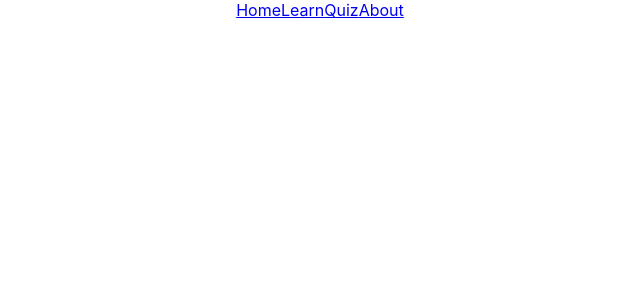
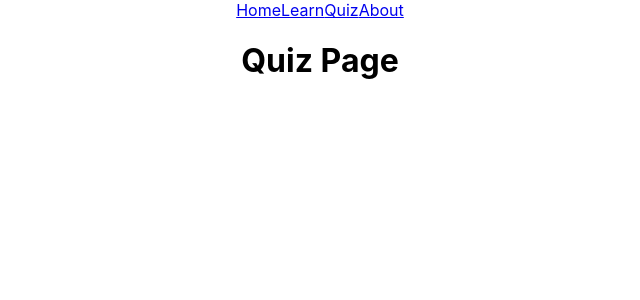
Before and after one commit to rosiegracejones/all-about-colours, a React (Create React App) app: page /quiz in a window 1280 px wide. Before the commit this address had no page. Shown: the top 300 px of the page, without its empty margins (320-960 px from the left). Built offline with nearby package versions, Linux system fonts and the light colour scheme.

Commit message:
main structure/pages added and routing working

```diff
--- a/src/Components/About/About.js
+++ /dev/null
@@ -1,9 +0,0 @@
-function About() {
-  return (
-    <div>
-      <h1>About</h1>
-    </div>
-  );
-}
-
-export default About;
--- a/src/Components/App/App.js
+++ b/src/Components/App/App.js
@@ -1,12 +1,10 @@
 import { BrowserRouter, Routes, Route } from "react-router-dom";
-// import Home from "./components/Home";
-// import Learn from "./components/Learn";
-// import Colour from "./components/Colour";
-// import Quiz from "./components/Quiz";
-// import About from "./components/About";
 import Navbar from "../Navbar/Navbar";
 import Homepage from "../../Pages/Homepage";
 import AboutPage from "../../Pages/AboutPage";
+import QuizPage from "../../Pages/QuizPage";
+import LearnPage from "../../Pages/LearnPage";
+
 import "./App.css";
 
 function App() {
@@ -17,10 +15,8 @@ function App() {
         <Routes>
           <Route exact path="/" element={<Homepage />} />
           <Route path="/about" element={<AboutPage />} />
-          {/* <Route exact path="/learn" element={<Learn />} />
-          <Route path="/learn/:id" element={<Colour />} />
-          <Route path="/quiz" element={<Quiz />} />
-          <Route path="/about" element={<About />} /> */}
+          <Route path="/learn" element={<LearnPage />} />
+          <Route path="/quiz" element={<QuizPage />} />
         </Routes>
       </div>
     </BrowserRouter>
--- a/src/Components/Home/Home.js
+++ b/src/Components/Home/Home.js
@@ -1,7 +1,10 @@
+import NameInput from "../NameInput/NameInput"
+
 function Home() {
   return (
     <div>
       <h1>Home</h1>
+      <NameInput />
     </div>
   );
 }
--- /dev/null
+++ b/src/Components/Learn/Learn.js
@@ -0,0 +1,9 @@
+function Learn() {
+  return (
+    <div>
+      <h1>Learn Page</h1>
+    </div>
+  );
+}
+
+export default Learn;
--- /dev/null
+++ b/src/Components/NameInput/NameInput.js
@@ -0,0 +1,9 @@
+function NameInput() {
+  return (
+    <div>
+      <h1>name input here!</h1>
+    </div>
+  );
+}
+
+export default NameInput;
--- /dev/null
+++ b/src/Components/Quiz/Quiz.js
@@ -0,0 +1,9 @@
+function Quiz() {
+    return (
+      <div>
+        <h1>Quiz Page</h1>
+      </div>
+    );
+  }
+
+  export default Quiz;
--- a/src/Pages/AboutPage.js
+++ b/src/Pages/AboutPage.js
@@ -1,5 +1,3 @@
-import About from "../Components/About/About";
-
 export default function AboutPage() {
-  return <About />;
+  return <div>About text here</div>
 }
--- a/src/Pages/LearnPage.js
+++ b/src/Pages/LearnPage.js
@@ -0,0 +1,5 @@
+import Learn from "../Components/Learn/Learn"
+
+export default function LearnPage() {
+  return <Learn />;
+};
--- a/src/Pages/QuizPage.js
+++ b/src/Pages/QuizPage.js
@@ -0,0 +1,5 @@
+import Quiz from "../Components/Quiz/Quiz"
+
+export default function QuizPage() {
+  return <Quiz />;
+}
```
Also changed, not shown: 1 other file (tests, documents, lock files or other folders).
